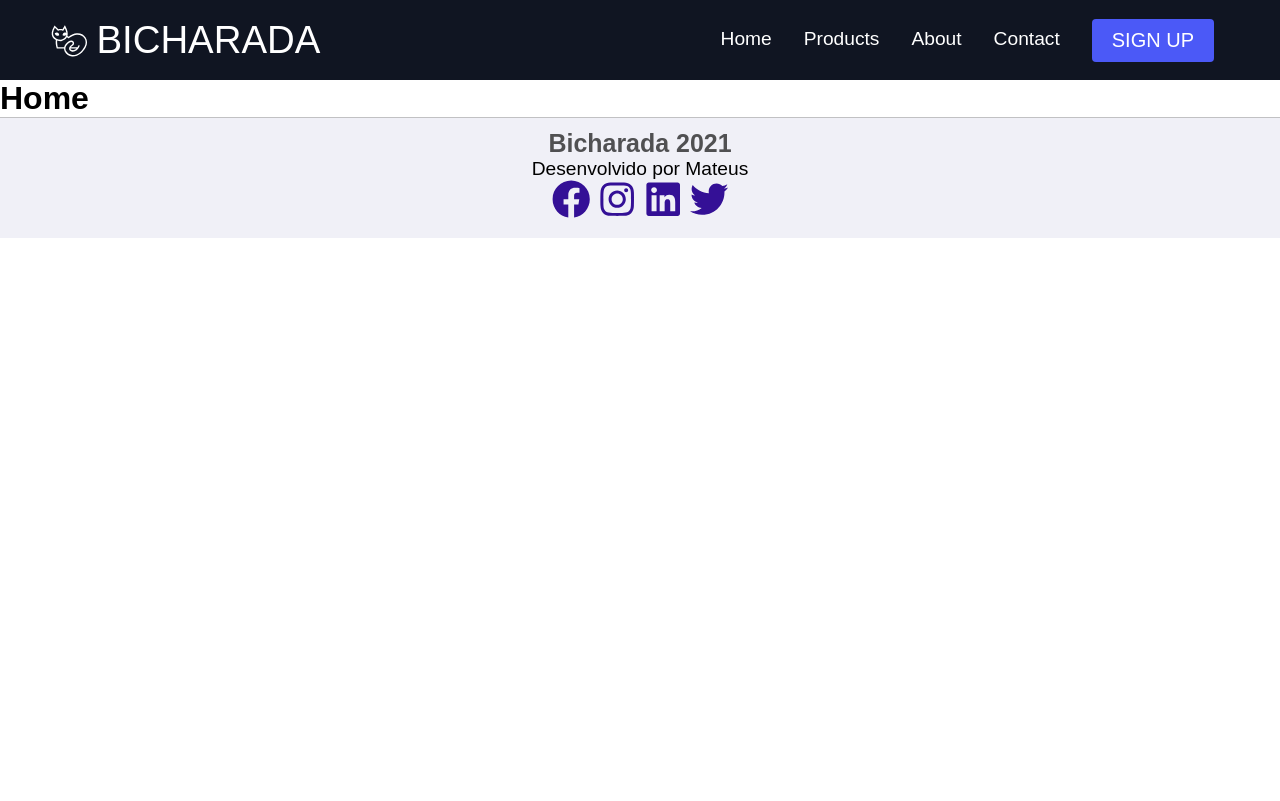
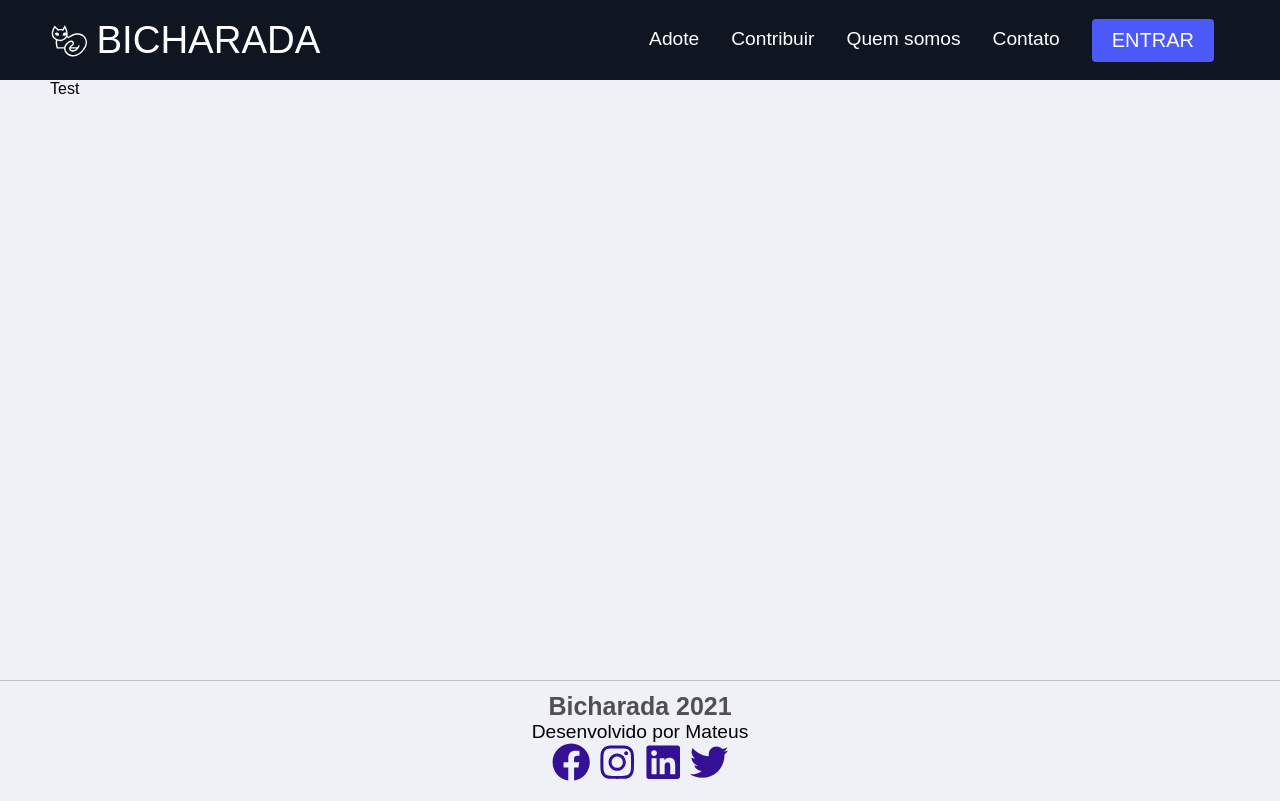
Before and after one commit to mateus-luciano/bicharada-web, a React (Create React App) app: page / in a window 1280 px wide. Built offline with nearby package versions, Linux system fonts and the light colour scheme.

Commit message:
updated header

```diff
--- a/src/components/Header/index.jsx
+++ b/src/components/Header/index.jsx
@@ -48,25 +48,25 @@ export default () => {
           </MobileIcon>
           <NavMenu onClick={handleClick} click={click}>
             <NavItem>
-              <NavLinks to="/">Home</NavLinks>
+              <NavLinks to="/adoptions">Adote</NavLinks>
             </NavItem>
             <NavItem>
-              <NavLinks to="/">Products</NavLinks>
+              <NavLinks to="/contribute">Contribuir</NavLinks>
             </NavItem>
             <NavItem>
-              <NavLinks to="/">About</NavLinks>
+              <NavLinks to="/about">Quem somos</NavLinks>
             </NavItem>
             <NavItem>
-              <NavLinks to="/">Contact</NavLinks>
+              <NavLinks to="/contact">Contato</NavLinks>
             </NavItem>
             <NavItemBtn>
               { button ? (
-                <NavBtnLink to="/sign-up">
-                  <Button primary>SIGN UP</Button>
+                <NavBtnLink to="/login">
+                  <Button primary>ENTRAR</Button>
                 </NavBtnLink>
               ) : (
-                <NavBtnLink to="/sign-up">
-                  <Button fontBig primary>SIGN UP</Button>
+                <NavBtnLink to="/login">
+                  <Button fontBig primary>ENTRAR</Button>
                 </NavBtnLink>
               ) }
             </NavItemBtn>
--- a/src/config/layout/index.jsx
+++ b/src/config/layout/index.jsx
@@ -9,7 +9,7 @@ export default ({ children }) => {
       <div>
         <Header />
       </div>
-      <div>
+      <div style={{ background: '#f0f0f7' }}>
         {children}
       </div>
       <div>
--- a/src/pages/Home/index.jsx
+++ b/src/pages/Home/index.jsx
@@ -1,5 +1,9 @@
+import { HomeContainer, HomeHeader } from './styles';
+
 export default () => {
   return(
-    <h1>Home</h1>
+    <HomeContainer>
+      Test
+    </HomeContainer>
   );
 };
--- /dev/null
+++ b/src/pages/Home/styles.jsx
@@ -0,0 +1,13 @@
+import styled from 'styled-components';
+import { Container } from '../../styles/global';
+
+export const HomeContainer = styled(Container)`
+  width: 100%;
+  height: calc(100vh - 200px);
+`;
+
+export const HomeHeader = styled.header`
+  width: 100%;
+  height: 300px;
+  background: #f00;
+`;
```
